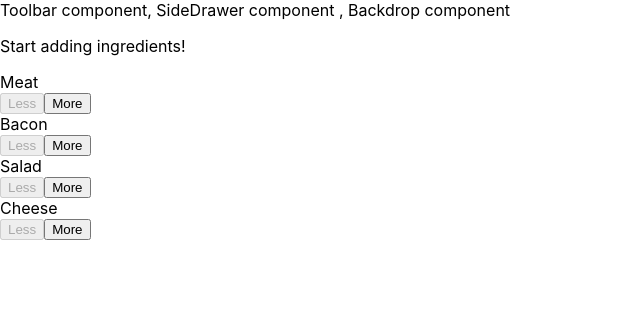
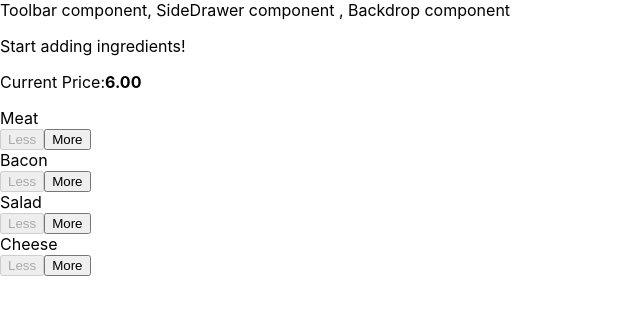
Before and after one commit to FoushWare/burgerBuilderReactJS, a React app: page / in a window 1280 px wide. Shown: the top 314 px of the page, without its empty margins (0-640 px from the left). Built offline with nearby package versions, Linux system fonts and the light colour scheme.

Commit message:
displaying and updating the burger price

```diff
--- a/src/Components/Burger/BuildControls/BuildControls.js
+++ b/src/Components/Burger/BuildControls/BuildControls.js
@@ -10,6 +10,7 @@
 ];
 const buildControls = (props) => (
   <div className={classes.BuildControls}>
+  <p>Current Price:<strong>{props.price.toFixed(2)}</strong></p>
     {
       controls.map(ctrl => (
         <BuildControl
@@ -18,6 +19,8 @@
           added={()=>props.ingredientAdded(ctrl.type)}
           removed={()=>props.ingredientRemoved(ctrl.type)}
           disabled={props.disabled[ctrl.type]}
+
+
           >
 
         </BuildControl>
--- a/src/Components/Burger/Burger.css
+++ b/src/Components/Burger/Burger.css
@@ -2,7 +2,7 @@
   width: 100%;
   margin: auto;
   height: 250px;
-  overflow: visible;
+  overflow: scroll;
   text-align: center;
   font-weight: bold;
   font-size: 1.2rem;
--- a/src/Containers/BurgerBuilder/BurgerBuilder.js
+++ b/src/Containers/BurgerBuilder/BurgerBuilder.js
@@ -56,6 +56,7 @@
           ingredientAdded={this.addIngredientHandler}
           ingredientRemoved={this.removeIngredients}
           disabled={disabledInfo}
+          price={this.state.totalPrice}
         />
       </Aux>
     );
```
